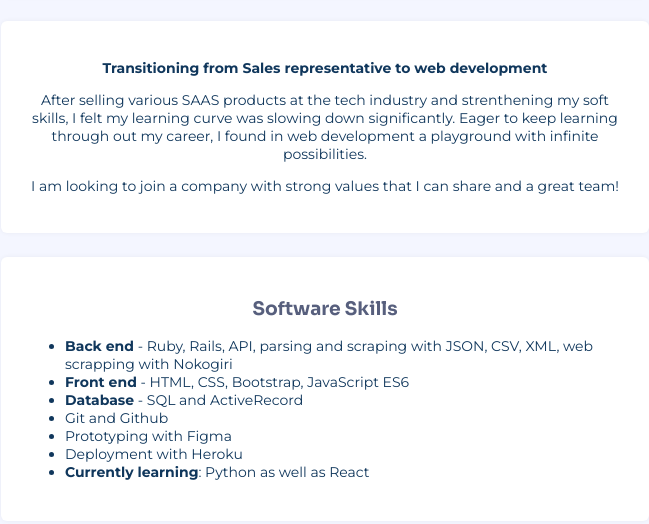
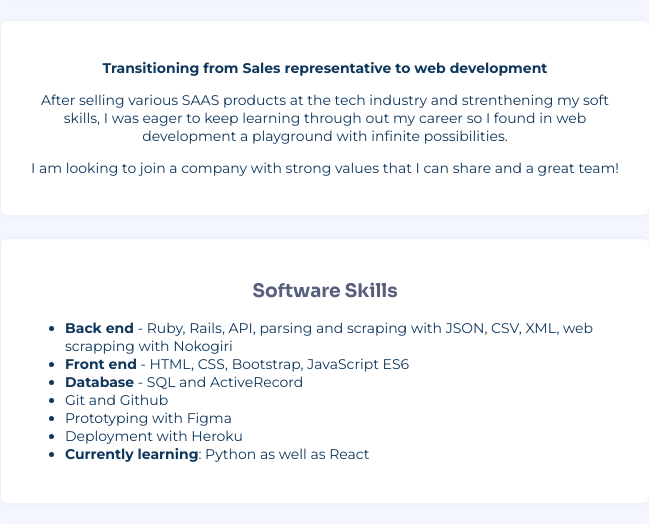
Before and after one commit to Nooshin-8/profile, a plain HTML site: page index.html in a window 1280 px wide. Shown: the part 286-810 px from the top of the page, without its empty margins (315-964 px from the left). Drawn offline with Linux system fonts and the light colour scheme.

```diff
--- a/index.html
+++ b/index.html
@@ -20,8 +20,7 @@
   <div class="container txt-align">
     <p><strong>Transitioning from Sales representative to web development</strong></p>
     <p>After selling various SAAS products at the tech industry and strenthening my soft skills,
-    I felt my learning curve was slowing down significantly.
-    Eager to keep learning through out my career, I found in web development a playground with infinite possibilities.</p>
+    I was eager to keep learning through out my career so I found in web development a playground with infinite possibilities.</p>
     <p>I am looking to join a company with strong values that I can share and a great team!</p>
   </div>
 
```
Also changed, not shown: images/profile_pic.png.
